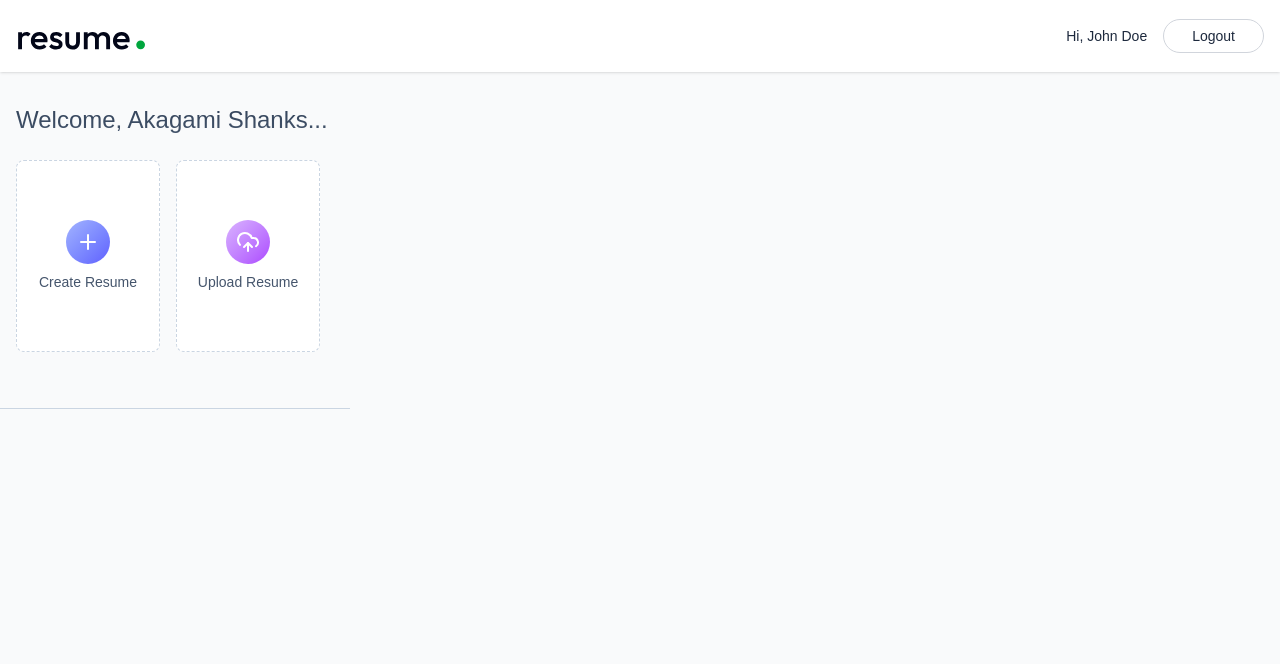
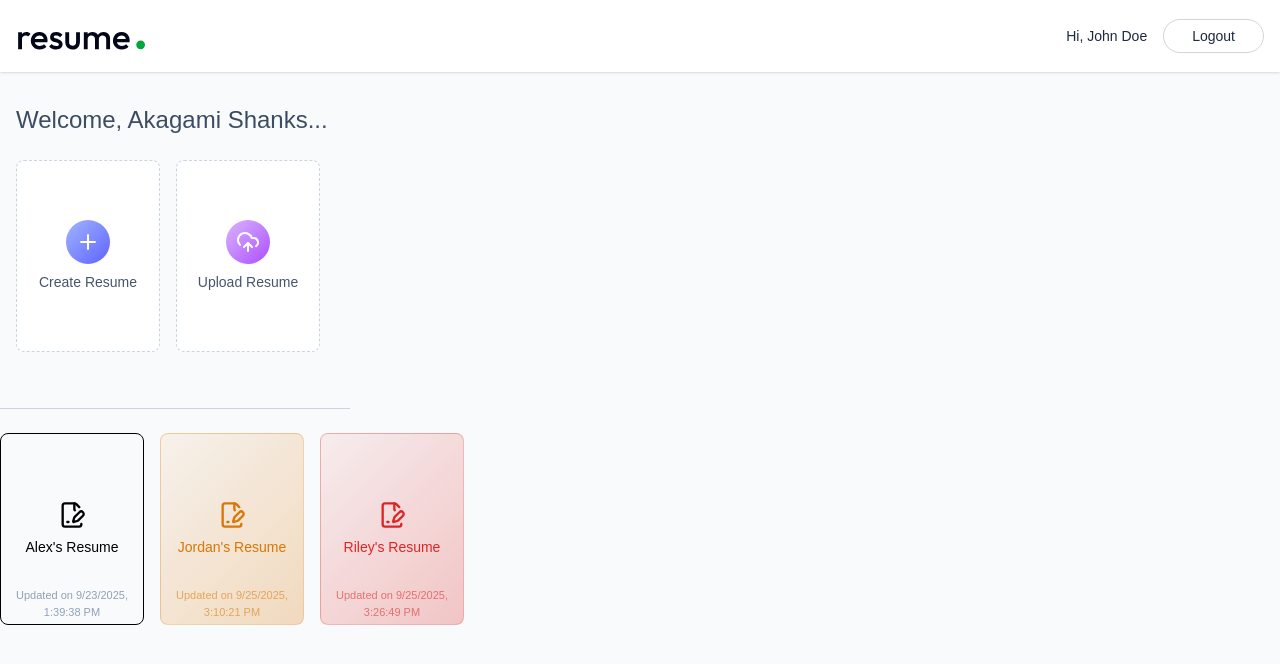
Before and after one commit to Ayush5605/AI-RESUME-BUILDER, a React (Vite) app in the folder Client/: page /app in a window 1280 px wide. Shown: the top 664 px of the page. Built offline with nearby package versions, Linux system fonts and the light colour scheme.

Commit message:
added some new features on dashboard

```diff
--- a/Client/src/components/home/Hero.jsx
+++ b/Client/src/components/home/Hero.jsx
@@ -101,7 +101,7 @@
                                 Get Started today
                             </span>
                             <Link to='/login?state=login#' className="absolute top-0 left-0 block transition-transform duration-200 group-hover:translate-y-0 translate-y-full ">
-                                Get Started Today
+                                Get Started today
                             </Link>
                         </div>
                     </button>
--- a/Client/src/pages/Dashboard.jsx
+++ b/Client/src/pages/Dashboard.jsx
@@ -1,7 +1,21 @@
-import { PlusIcon, UploadCloudIcon } from "lucide-react";
+import { DeleteIcon, FilePenLineIcon, PencilIcon, PlusIcon, TrashIcon, UploadCloudIcon } from "lucide-react";
 import React from "react";
+import { dummyResumeData } from "../assets/assets";
+import { useState,useEffect } from "react";
 
 const Dashboard = () => {
+
+  const colors=["#933ea","#d97706","#dc2626","#0284c7","#16a34a"]
+
+  const [allResumes,setAllResumes]=useState([])
+
+  const loadAllResumes=async()=>{
+    setAllResumes(dummyResumeData)
+  }
+
+  useEffect(()=>{
+    loadAllResumes();
+  },[])
   return (
     <div>
       <div className="max-w-7xl mx-auto px-4 py-8">
@@ -44,6 +58,39 @@
 
       </div>
       <hr className="border-slate-300 my-6 sm:w-[350px]"></hr>
+
+      <div className="grid grid-cols-2 sm:flex flex-wrap gap-4 ">
+        {allResumes.map((resume,index)=>{
+          const baseColor=colors[index%colors.length];
+          return(
+            <button key={index} className="relative w-full sm:max-w-36 h-48 flex flex-col
+            items-center justify-center rounded-lg gap-2 border group hover:shadow-lg
+            transition-all duration-300 cursor-position" style={{background:`linear-gradient(135deg,${baseColor}10,${baseColor}40)`
+            ,borderColor:baseColor+'40'}}>
+
+              <FilePenLineIcon className="size-7 group-hover:scale-105
+              transition-all" style={{color:baseColor}} />
+              <p className="text-sm group-hover:scale-105 transition-all px-2
+              text-center"  style={{color:baseColor}}>{resume.title}</p>
+              <p className="absolute bottom-1 text-[11px] text-slate-400
+              group-hover:text-slate-500 transition-all duration-300 px-2
+              text-center"  style={{color:baseColor+'90'}}>
+                Updated on {new Date(resume.updatedAt).toLocaleString()}
+              </p>
+
+              <div className="absolute top-1 right-1 group-hover:flex items-center
+              hidden">
+                <TrashIcon  className="size-7 p-1.5 hover:bg-white/50 rouded text-slate-700
+                transition-colors"/>
+                <PencilIcon  className="size-7 p-1.5 hover:bg-white/50 rouded text-slate-700
+                transition-colors"/>
+              </div>
+
+            </button>
+          )
+
+        })}
+      </div>
     </div>
   );
 };
```
